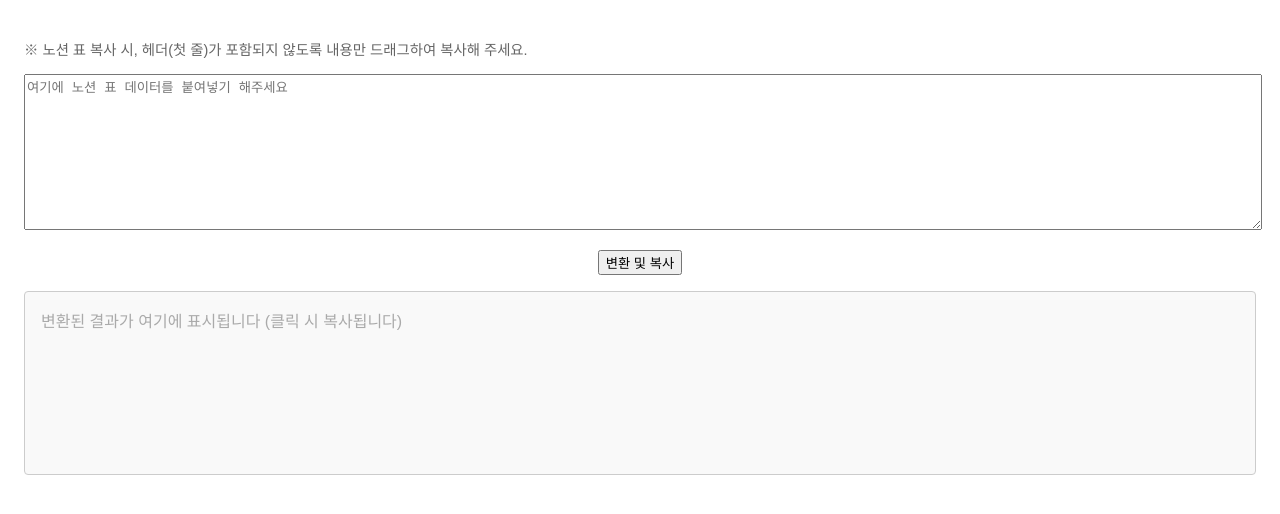
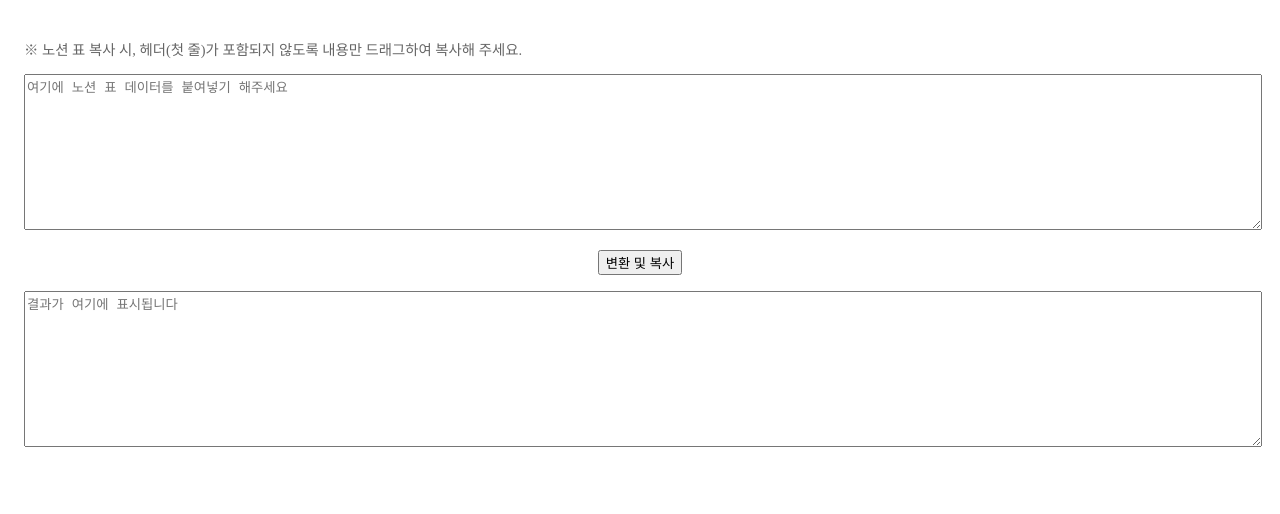
Before and after one commit to hanahrum/notion-text-formatter, a React (Create React App) app: page / in a window 1280 px wide. Shown: the top 514 px of the page. Built offline with nearby package versions, Linux system fonts and the light colour scheme.

Commit message:
Update App.tsx
- 회의 유형인 경우 시간 표시되도록 개선

```diff
--- a/src/App.tsx
+++ b/src/App.tsx
@@ -4,104 +4,66 @@ function App() {
   const [input, setInput] = useState("");
   const [output, setOutput] = useState("");
 
-  const getFormattedDate = (dateStr: string): string => {
-    if (!dateStr || !/\d{4}\/\d{2}\/\d{2}/.test(dateStr)) return "없음";
-    const [, month, day] = dateStr.split("/");
-    return `${Number(month)}/${Number(day)}`;
+  const extractTime = (str: string): string => {
+    const match = str.match(/(오전|오후)\s\d{1,2}:\d{2}/);
+    return match ? match[0] : "시간없음";
   };
 
-  const copyToClipboard = (text: string) => {
-    if (navigator.clipboard && window.isSecureContext) {
-      navigator.clipboard.writeText(text).then(
-        () => alert("클립보드에 복사되었습니다!"),
-        () => fallbackCopy(text)
-      );
-    } else {
-      fallbackCopy(text);
-    }
-  };
-
-  const fallbackCopy = (text: string) => {
-    const textarea = document.createElement("textarea");
-    textarea.value = text;
-    textarea.style.position = "fixed";
-    textarea.style.left = "-9999px";
-    document.body.appendChild(textarea);
-    textarea.focus();
-    textarea.select();
-    try {
-      document.execCommand("copy");
-      alert("클립보드에 복사되었습니다!");
-    } catch {
-      alert("클립보드 복사 실패 😢");
-    }
-    document.body.removeChild(textarea);
+  const getFormattedDate = (str: string): string => {
+    if (!str || !/\d{4}\/\d{2}\/\d{2}/.test(str)) return "없음";
+    const [, month, day] = str.split("/");
+    return `${Number(month)}/${Number(day)}`;
   };
 
   const handleConvert = () => {
     const lines = input.trim().split("\n");
-    const meetingItems: string[] = [];
-    const qaItems: string[] = [];
-    const personalItems: string[] = [];
+
+    const meetings: string[] = [];
+    const qa: string[] = [];
+    const personal: string[] = [];
 
     for (const line of lines) {
-      const cols = line.split("\t");
+      const cols = line.split("\t").map(c => c.trim());
       if (cols.length < 2) continue;
 
-      const workTypeRaw = cols[0] || "";
-      const workTypeClean = workTypeRaw
-        .replace(/[\s\u200B-\u200D\uFEFF\u00A0]/g, "")
-        .toLowerCase();
-
-      const title = cols[1]?.trim();
-      const done = cols[2]?.trim();
-      const live = cols[3]?.trim();
+      const workType = cols[0] || "";
+      const title = cols[1] || "";
+      const dateCol = cols.find(c => /(오전|오후)\s\d{1,2}:\d{2}/.test(c)) || "";
+      const done = cols[2] || "";
+      const live = cols[3] || "";
 
       if (!title) continue;
 
-      if (!workTypeClean) {
-        // 업무유형이 없는 경우 → QA 업무
-        const date = getFormattedDate(live);
-        qaItems.push(`- ${title} (배포: ${date})`);
-      } else if (workTypeClean === "회의") {
-        // 업무유형이 '회의' → 회의
-        const date = getFormattedDate(done);
-        meetingItems.push(`- [${workTypeRaw.trim()}] ${title} (목표일: ${date})`);
+      if (!workType) {
+        qa.push(`- ${title} (배포: ${getFormattedDate(live)})`);
+      } else if (workType.replace(/\s/g, "") === "회의") {
+        meetings.push(`- [회의] ${title} (${extractTime(dateCol)})`);
       } else {
-        // 나머지 → 개인업무
-        const date = getFormattedDate(done);
-        personalItems.push(
-          `- [${workTypeRaw.trim()}] ${title} (목표일: ${date})`
+        personal.push(
+          `- [${workType}] ${title} (목표일: ${getFormattedDate(done)})`
         );
       }
     }
 
-    const resultParts: string[] = [];
-
-    if (meetingItems.length > 0) {
-      resultParts.push("<회의>");
-      resultParts.push(...meetingItems);
-      resultParts.push("");
+    const result: string[] = [];
+    if (meetings.length > 0) {
+      result.push("<회의>");
+      result.push(...meetings, "");
+    }
+    if (qa.length > 0) {
+      result.push("<QA 업무>");
+      result.push(...qa, "");
+    }
+    if (personal.length > 0) {
+      result.push("<개인업무>");
+      result.push(...personal);
     }
 
-    if (qaItems.length > 0) {
-      resultParts.push("<QA 업무>");
-      resultParts.push(...qaItems);
-      resultParts.push("");
-    }
-
-    if (personalItems.length > 0) {
-      resultParts.push("<개인업무>");
-      resultParts.push(...personalItems);
-    }
-
-    const resultText = resultParts.join("\n");
-    setOutput(resultText);
-    copyToClipboard(resultText);
+    setOutput(result.join("\n"));
   };
 
   return (
-    <div style={{ padding: "1rem", fontFamily: "sans-serif" }}>
+    <div style={{ padding: "1rem" }}>
       <p style={{ fontSize: "0.9rem", color: "#666" }}>
         ※ 노션 표 복사 시, 헤더(첫 줄)가 포함되지 않도록 내용만 드래그하여
         복사해 주세요.
@@ -115,30 +77,25 @@ function App() {
         onChange={(e) => setInput(e.target.value)}
       />
 
-      <div style={{ display: "flex", justifyContent: "center" }}>
+      <div style={{ textAlign: "center" }}>
         <button onClick={handleConvert}>변환 및 복사</button>
       </div>
 
-      <div
+      <textarea
+        placeholder="결과가 여기에 표시됩니다"
+        rows={10}
+        style={{
+          width: "100%",
+          marginTop: "1rem",
+          whiteSpace: "pre-wrap",
+        }}
+        value={output}
+        readOnly
         onClick={() => {
-          if (output) {
-            copyToClipboard(output);
-          }
+          navigator.clipboard.writeText(output);
+          alert("복사되었습니다!");
         }}
-        style={{
-          whiteSpace: "pre-wrap",
-          background: "#f9f9f9",
-          padding: "1rem",
-          border: "1px solid #ccc",
-          borderRadius: "4px",
-          marginTop: "1rem",
-          cursor: output ? "pointer" : "default",
-          minHeight: "150px",
-          color: output ? "#000" : "#aaa",
-        }}
-      >
-        {output || "변환된 결과가 여기에 표시됩니다 (클릭 시 복사됩니다)"}
-      </div>
+      />
     </div>
   );
 }
```
